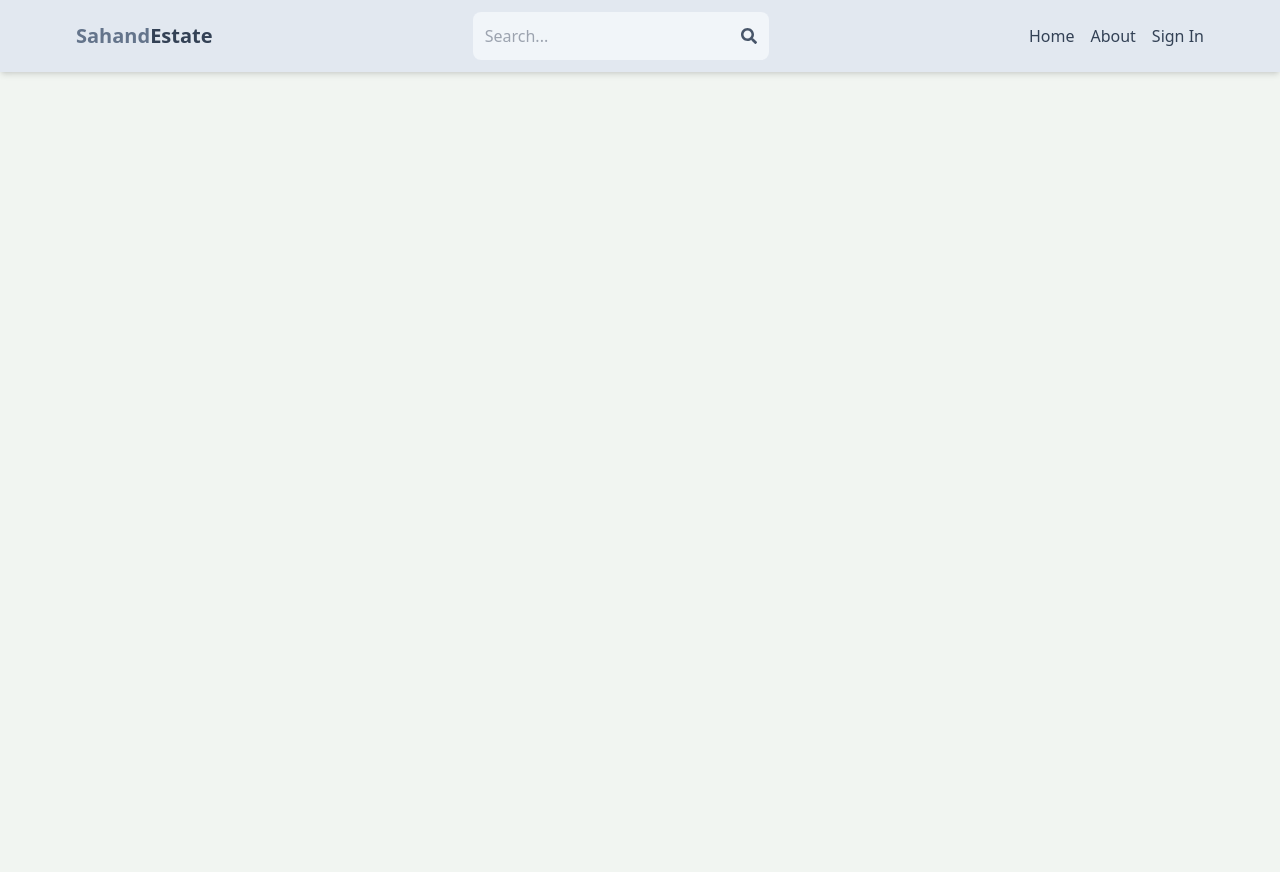
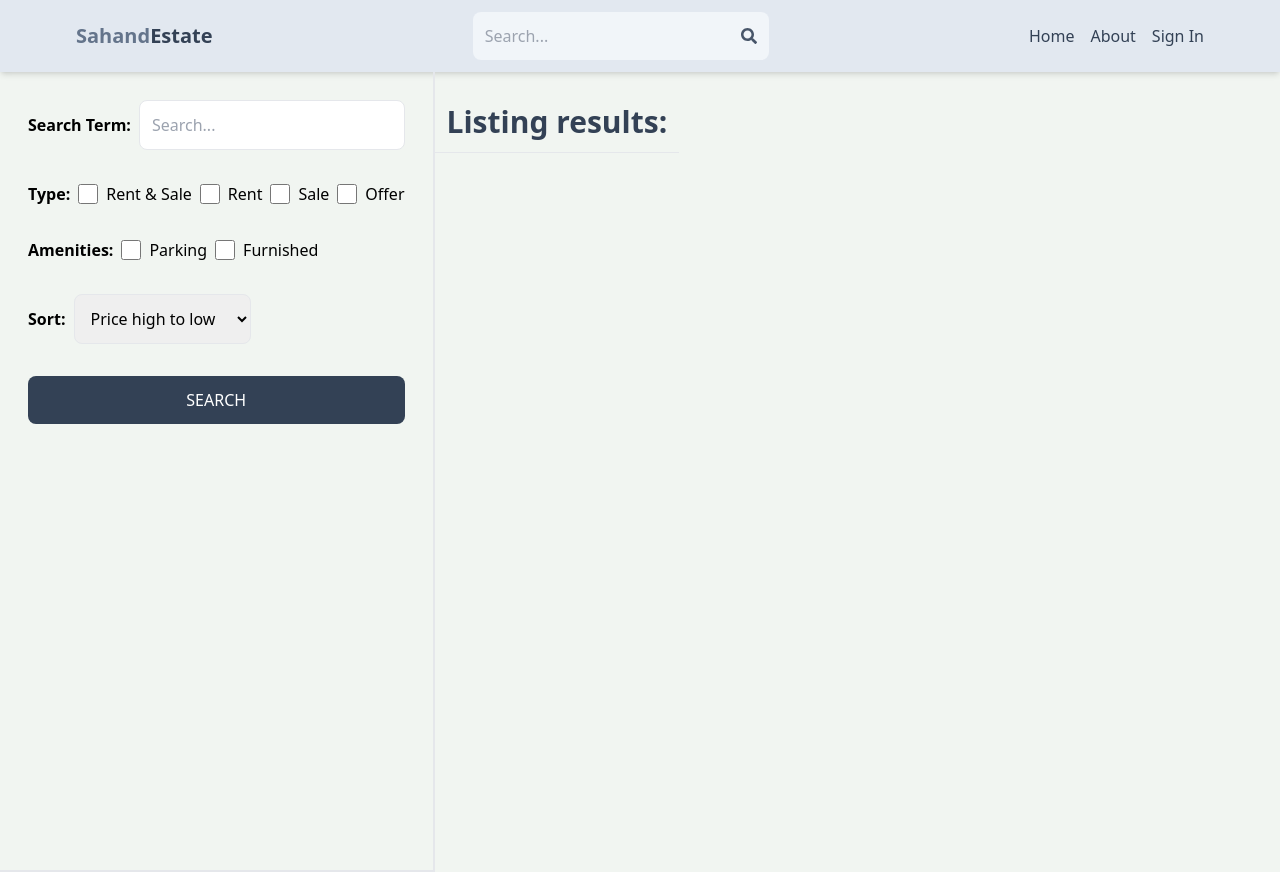
Before and after one commit to benjamenharper/realtest, a React (Vite) app in the folder client/: page /search in a window 1280 px wide. Before the commit the page ends 800 px from the top, so only its background shows below. Built offline with nearby package versions, Linux system fonts and the light colour scheme; no server answers.

Commit message:
create search page ui

```diff
--- a/client/src/App.jsx
+++ b/client/src/App.jsx
@@ -9,6 +9,7 @@
 import CreateListing from "./assets/pages/CreateListing";
 import UpdateListing from "./assets/pages/UpdateListing";
 import Listing from "./assets/pages/Listing";
+import Search from "./assets/pages/Search";
 
 export default function App() {
   return (
@@ -20,6 +21,7 @@
         <Route path="/sign-up" element={<SignUp />} />
         <Route path="/about" element={<About />} />
         <Route path="/listing/:listingId" element={<Listing />} />
+        <Route path="/search" element={<Search />} />
         <Route element={<PrivateRoute />}>
           <Route path="/profile" element={<Profile />} />
           <Route path="/create-listing" element={<CreateListing />} />
--- /dev/null
+++ b/client/src/assets/pages/Search.jsx
@@ -0,0 +1,114 @@
+export default function Search() {
+  return (
+    <div className="flex flex-col md:flex-row">
+      <div className="p-7  border-b-2 md:border-r-2 md:min-h-screen">
+        <form
+          //onSubmit={handleSubmit}
+          className="flex flex-col gap-8"
+        >
+          <div className="flex items-center gap-2">
+            <label className="whitespace-nowrap font-semibold">
+              Search Term:
+            </label>
+            <input
+              type="text"
+              id="searchTerm"
+              placeholder="Search..."
+              className="border rounded-lg p-3 w-full"
+              //value={sidebardata.searchTerm}
+              //onChange={handleChange}
+            />
+          </div>
+          <div className="flex gap-2 flex-wrap items-center">
+            <label className="font-semibold">Type:</label>
+            <div className="flex gap-2">
+              <input
+                type="checkbox"
+                id="all"
+                className="w-5"
+                //onChange={handleChange}
+                //checked={sidebardata.type === "all"}
+              />
+              <span>Rent & Sale</span>
+            </div>
+            <div className="flex gap-2">
+              <input
+                type="checkbox"
+                id="rent"
+                className="w-5"
+                //onChange={handleChange}
+                //checked={sidebardata.type === "rent"}
+              />
+              <span>Rent</span>
+            </div>
+            <div className="flex gap-2">
+              <input
+                type="checkbox"
+                id="sale"
+                className="w-5"
+                //onChange={handleChange}
+                //checked={sidebardata.type === "sale"}
+              />
+              <span>Sale</span>
+            </div>
+            <div className="flex gap-2">
+              <input
+                type="checkbox"
+                id="offer"
+                className="w-5"
+                //onChange={handleChange}
+                //checked={sidebardata.offer}
+              />
+              <span>Offer</span>
+            </div>
+          </div>
+          <div className="flex gap-2 flex-wrap items-center">
+            <label className="font-semibold">Amenities:</label>
+            <div className="flex gap-2">
+              <input
+                type="checkbox"
+                id="parking"
+                className="w-5"
+                //onChange={handleChange}
+                //checked={sidebardata.parking}
+              />
+              <span>Parking</span>
+            </div>
+            <div className="flex gap-2">
+              <input
+                type="checkbox"
+                id="furnished"
+                className="w-5"
+                //onChange={handleChange}
+                //checked={sidebardata.furnished}
+              />
+              <span>Furnished</span>
+            </div>
+          </div>
+          <div className="flex items-center gap-2">
+            <label className="font-semibold">Sort:</label>
+            <select
+              //onChange={handleChange}
+              defaultValue={"created_at_desc"}
+              id="sort_order"
+              className="border rounded-lg p-3"
+            >
+              <option value="regularPrice_desc">Price high to low</option>
+              <option value="regularPrice_asc">Price low to hight</option>
+              <option value="createdAt_desc">Latest</option>
+              <option value="createdAt_asc">Oldest</option>
+            </select>
+          </div>
+          <button className="bg-slate-700 text-white p-3 rounded-lg uppercase hover:opacity-95">
+            Search
+          </button>
+        </form>
+      </div>
+      <div className="">
+        <h1 className="text-3xl font-semibold border-b p-3 text-slate-700 mt-5">
+          Listing results:
+        </h1>
+      </div>
+    </div>
+  );
+}
```
